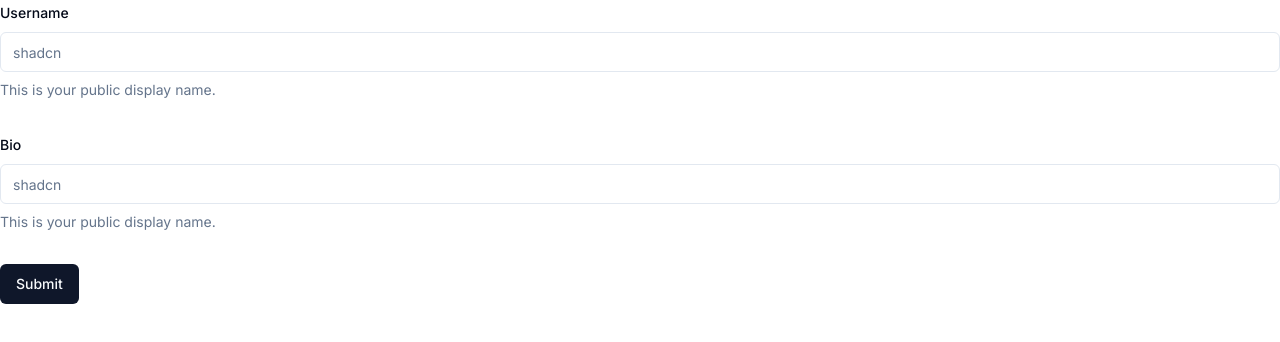
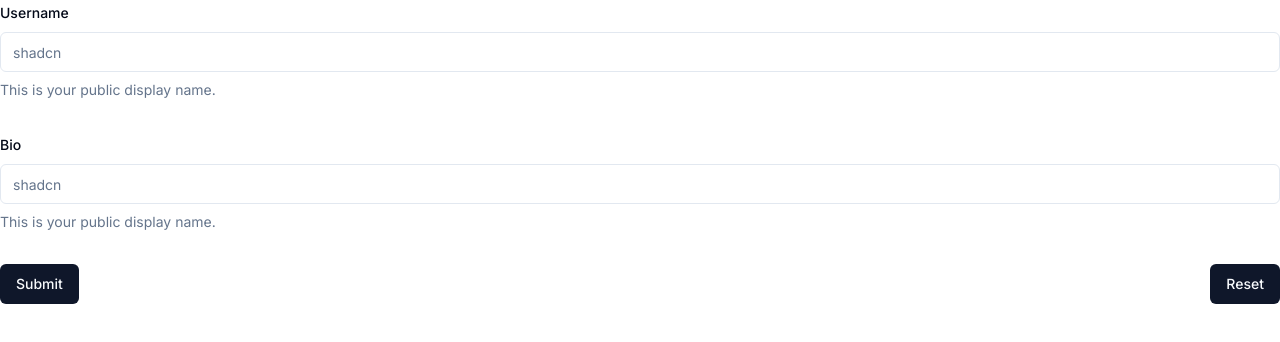
Before and after one commit to kprakashroy/sahdcn-ui-openAI, a Next.js app in the folder Desktop/QuestAssignment/my-app/: page / in a window 1280 px wide. Shown: the top 342 px of the page. Built offline with nearby package versions, Linux system fonts and the light colour scheme.

Commit message:
first commit

```diff
--- a/Desktop/QuestAssignment/my-app/src/app/page.tsx
+++ b/Desktop/QuestAssignment/my-app/src/app/page.tsx
@@ -59,6 +59,15 @@ export default function Home() {
     }
   }
 
+  const resetForm = () => {
+    form.reset({
+      userName: "",
+      userBio: ""
+    });
+    // Display a message after resetting the form
+    console.log("Form data cleared");
+  };
+
   return (
     <Form {...form}>
       <form onSubmit={form.handleSubmit(onSubmit)} className="space-y-8">
@@ -96,7 +105,10 @@ export default function Home() {
           )}
         />
 
-        <Button type="submit">Submit</Button>
+        <div className="flex justify-between">
+          <Button type="submit">Submit</Button>
+          <Button type="button" onClick={resetForm}>Reset</Button>
+        </div>
       </form>
     </Form>
   )
```
